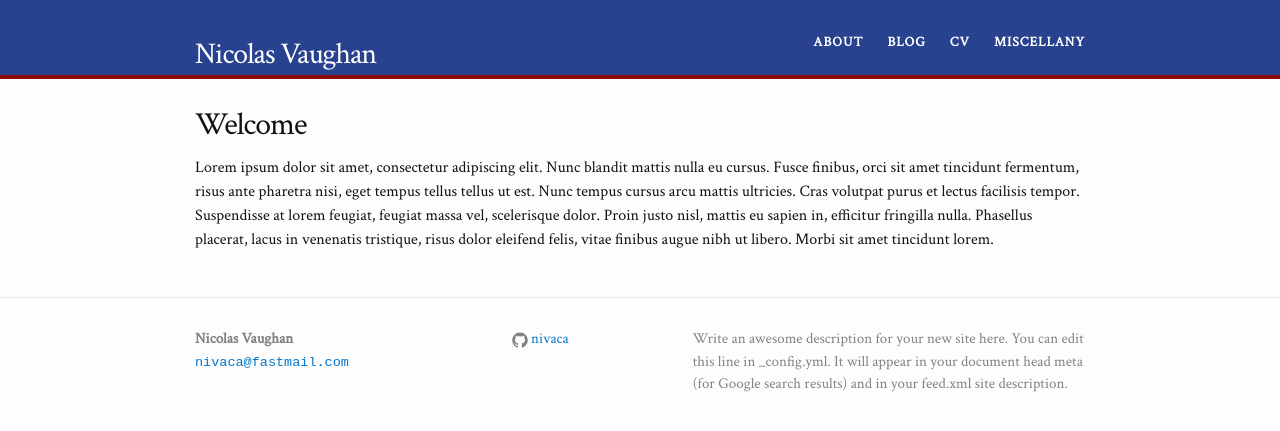
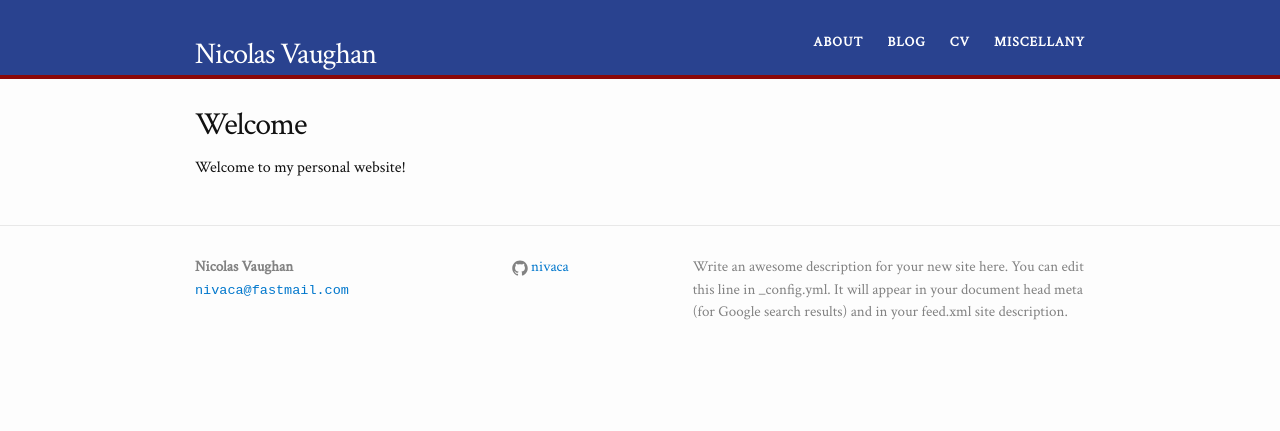
Before and after one commit to nivaca/nivaca.github.io, a Jekyll site: the page built from index.html, in a window 1280 px wide. Shown: the top 431 px of the page. Built offline with Jekyll 4.4.1, drawn with Linux system fonts in a browser that asks for light colours.

Commit message:
welcome page

```diff
--- a/index.html
+++ b/index.html
@@ -8,6 +8,6 @@ layout: default
 
 <h1>Welcome</h1>
 
-<p>Lorem ipsum dolor sit amet, consectetur adipiscing elit. Nunc blandit mattis nulla eu cursus. Fusce finibus, orci sit amet tincidunt fermentum, risus ante pharetra nisi, eget tempus tellus tellus ut est. Nunc tempus cursus arcu mattis ultricies. Cras volutpat purus et lectus facilisis tempor. Suspendisse at lorem feugiat, feugiat massa vel, scelerisque dolor. Proin justo nisl, mattis eu sapien in, efficitur fringilla nulla. Phasellus placerat, lacus in venenatis tristique, risus dolor eleifend felis, vitae finibus augue nibh ut libero. Morbi sit amet tincidunt lorem.</p>
+<p>Welcome to my personal website!</p>
 
 </div>
```
